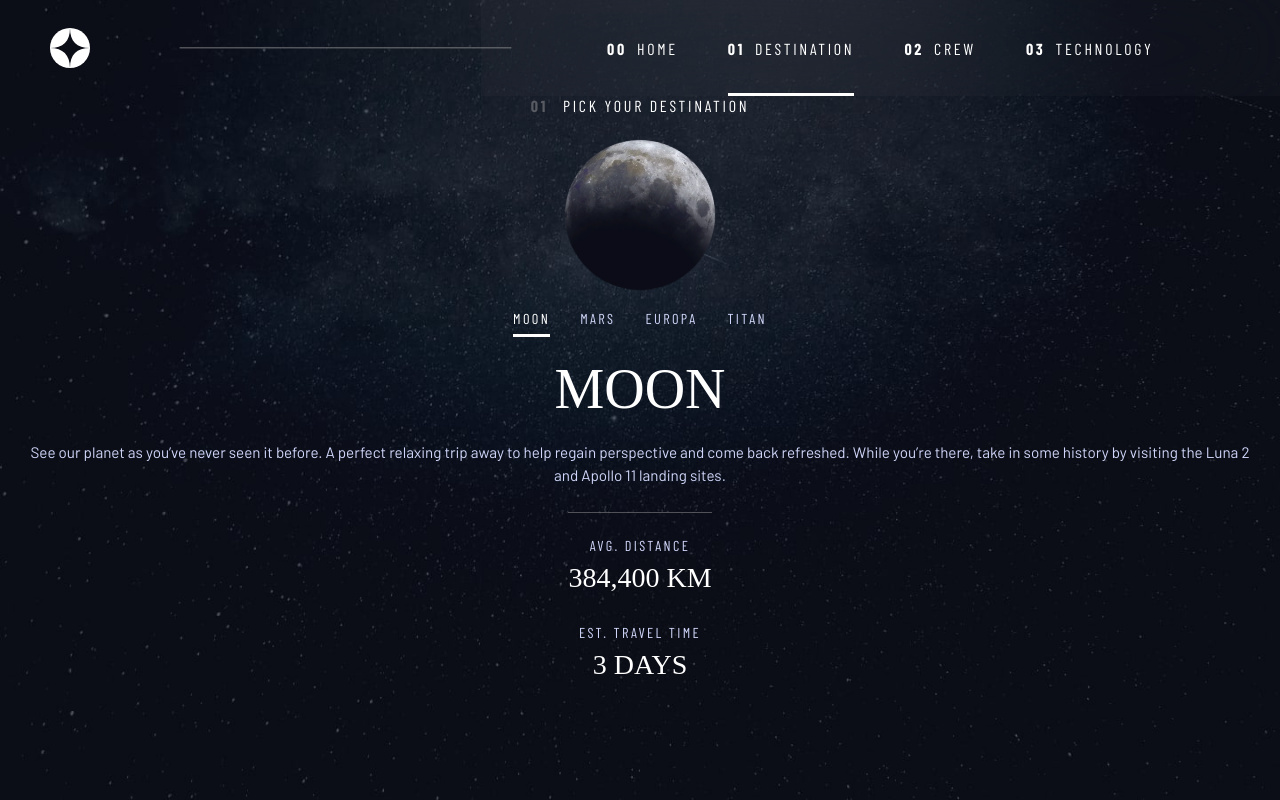
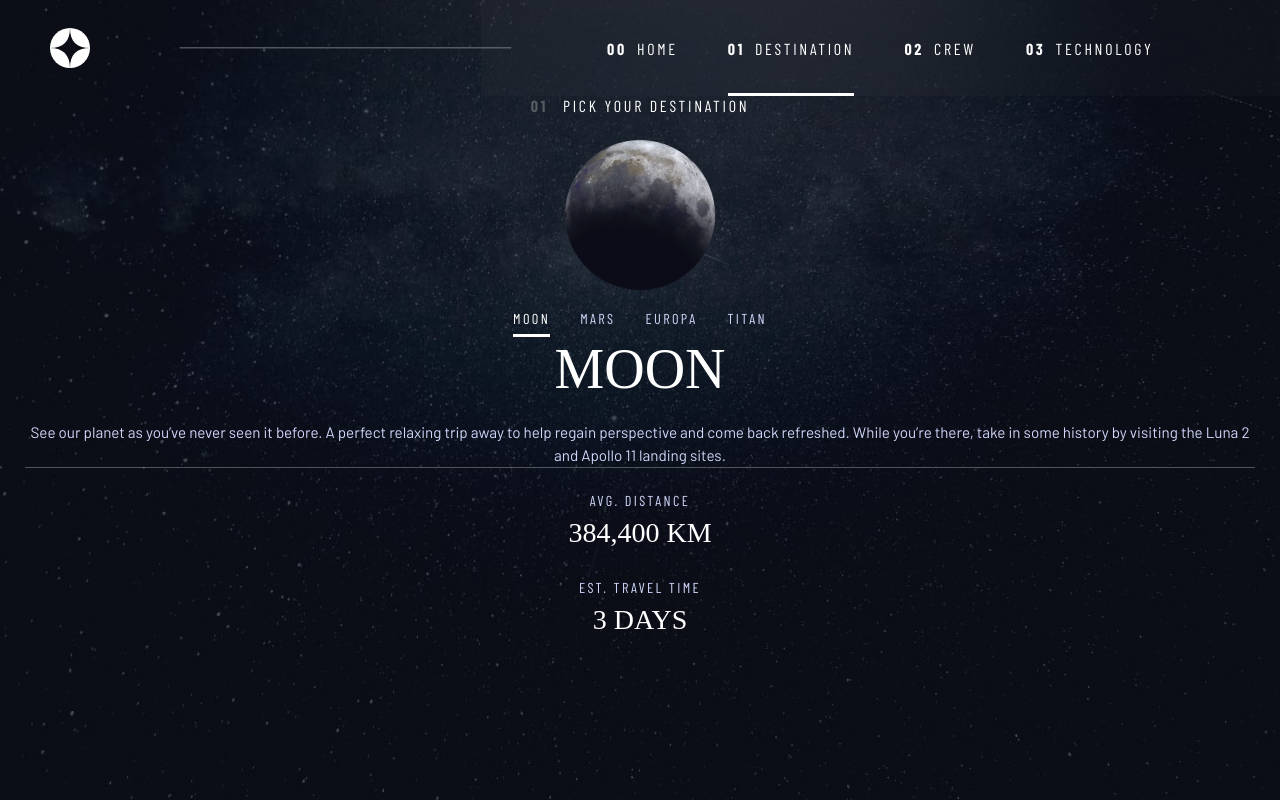
Before and after one commit to AlexDDevv/space-tourism, a React (Vite) app: page /destination in a window 1280 px wide. Built offline with nearby package versions, Linux system fonts and the light colour scheme; a web font is replaced by a local one.

Commit message:
Add a div for desktop design

```diff
--- a/src/components/destination/StarCarrousel.jsx
+++ b/src/components/destination/StarCarrousel.jsx
@@ -15,12 +15,12 @@ export default function StarCarrousel() {
     }
 
     return (
-        <>
         <div className='star-presentation'>
             <StarImg
                 img={dataStar.images.webp}
                 title={dataStar.name}
             />
+            <div className="star-content">
                 <div className="stars-name-container">
                     <ul className='stars-list'>
                         {data.destinations.map((item, i) => (
@@ -37,7 +37,6 @@ export default function StarCarrousel() {
                     <h2 className='title-star'>{dataStar.name}</h2>
                     <p className='text-star'>{dataStar.description}</p>
                 </div>
-            </div>
                 <div className="journey-container">
                     <div className="distance">
                         <h3 className='title-journey'>Avg. distance</h3>
@@ -48,6 +47,7 @@ export default function StarCarrousel() {
                         <h4 className='text-journey'>{dataStar.travel}</h4>
                     </div>
                 </div>
-        </>
+            </div>
+        </div>
     )
 }
```
Lines whose indentation alone changed are shown as unchanged.
